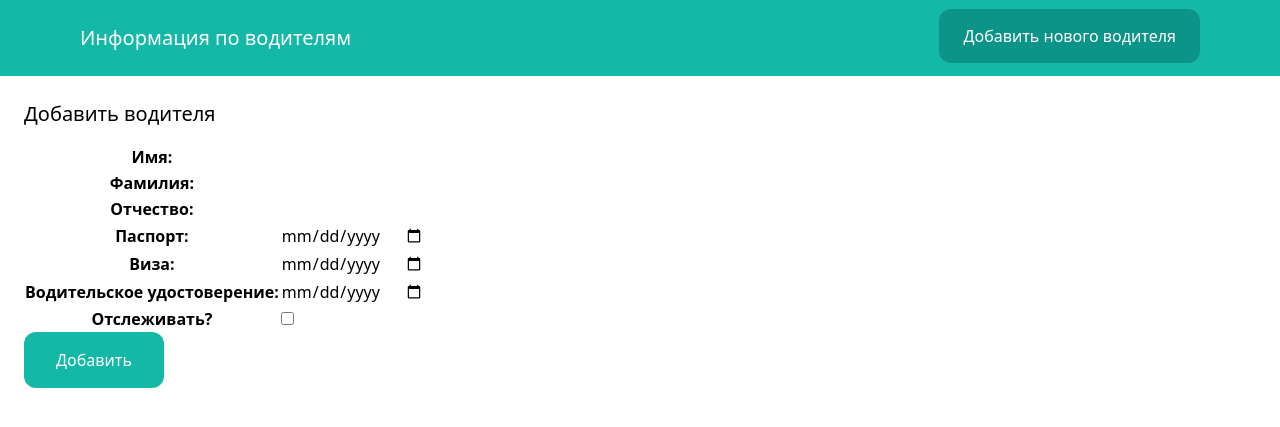
After one commit to Aleksei911/LAVTrans-2001-Django-project-, a Django app: template lavtrans/database/templates/database/drivers/add_driver.html in a window 1280 px wide. The commit adds this page. Shown: the top 427 px of the page. Run offline with Django 4.2, Linux system fonts and the light colour scheme; the template is opened without the code that fills it, so the values that code supplies are empty; some libraries are stand-ins or nearby versions.

Commit message:
added templates and views for add driver

```diff
--- a/lavtrans/database/templates/database/cars/add_car.html
+++ b/lavtrans/database/templates/database/cars/add_car.html
@@ -1,4 +1,4 @@
-{% extends 'database/base.html'%}
+{% extends 'database/cars/base_for_cars.html'%}
 
 {% block title %}
 Добавить транспортное средство
--- a/lavtrans/database/templates/database/cars/cars.html
+++ b/lavtrans/database/templates/database/cars/cars.html
@@ -1,4 +1,4 @@
-{% extends 'database/base.html'%}
+{% extends 'database/cars/base_for_cars.html'%}
 
 {% block title %}
 Транспортные средства
--- a/lavtrans/database/templates/database/cars/edit_car.html
+++ b/lavtrans/database/templates/database/cars/edit_car.html
@@ -1,4 +1,4 @@
-{% extends 'database/base.html'%}
+{% extends 'database/cars/base_for_cars.html'%}
 
 {% block title %}
 Редактирование данных
--- /dev/null
+++ b/lavtrans/database/templates/database/drivers/add_driver.html
@@ -0,0 +1,64 @@
+{% extends 'database/drivers/base_for_drivers.html'%}
+
+{% block title %}
+Добавить водителя
+{% endblock %}
+
+{% block content %}
+<div class="py-6 px-6">
+    <h1 class="mb-4 text-xl">Добавить водителя</h1>
+
+    <form method="post" action=".">
+        {% csrf_token %}
+
+        <table>
+            <tbody>
+            <tr>
+                <th><label for="id_name">Имя:</label></th>
+                <td>
+                    <input type="text" name="name" maxlength="20" required="" id="id_name">
+                </td>
+            </tr>
+            <tr>
+                <th><label for="id_last_name">Фамилия:</label></th>
+                <td>
+                    <input type="text" name="last_name" maxlength="20" required="" id="id_last_name">
+                </td>
+            </tr>
+            <tr>
+                <th><label for="id_middle_name">Отчество:</label></th>
+                <td>
+                    <input type="text" name="middle_name" maxlength="20" required="" id="id_middle_name">
+                </td>
+            </tr>
+            <tr>
+                <th><label for="id_passport">Паспорт:</label></th>
+                <td>
+                    <input type="date" name="passport" id="id_passport">
+                </td>
+            </tr>
+            <tr>
+                <th><label for="id_visa">Виза:</label></th>
+                <td>
+                    <input type="date" name="visa" id="id_visa">
+                </td>
+            </tr>
+            <tr>
+                <th><label for="id_driver_card">Водительское удостоверение:</label></th>
+                <td>
+                    <input type="date" name="driver_card" id="id_driver_card">
+                </td>
+            </tr>
+            <tr>
+                <th><label for="id_active">Отслеживать?</label></th>
+                <td>
+                    <input type="checkbox" name="active" id="id_active">
+                </td>
+            </tr>
+            </tbody>
+        </table>
+
+        <button class="py-4 px-8 bg-teal-500 text-white rounded-xl">Добавить</button>
+    </form>
+</div>
+{% endblock %}
--- /dev/null
+++ b/lavtrans/database/templates/database/drivers/base_for_drivers.html
@@ -0,0 +1,32 @@
+<!doctype html>
+<html>
+    <head>
+      <meta charset="UTF-8">
+      <meta name="viewport" content="width=device-width, initial-scale=1.0">
+      <script src="https://cdn.tailwindcss.com"></script>
+        <title>{% block title %}{% endblock %}</title>
+    </head>
+    <body>
+      <nav class="py-6 px-20 flex justify-between bg-teal-500">
+          <a href="{% url 'drivers' %}" class="text-white text-xl">Информация по водителям</a>
+
+          <div class="space-x-4">
+              <a href="{% url 'add_driver' %}" class="py-4 px-6 bg-teal-600 rounded-xl text-white">Добавить нового водителя</a>
+          </div>
+      </nav>
+
+      {% if messages %}
+        <div class="py-6 px-6">
+            {% for message in messages %}
+                <div class="py-4 px-4 bg-teal-300 text-white rounded-xl">
+                    {{ message }}
+                </div>
+            {% endfor %}
+        </div>
+      {% endif %}
+
+    {% block content %}
+    {% endblock %}
+
+    </body>
+</html>
--- a/lavtrans/database/templates/database/drivers/drivers.html
+++ b/lavtrans/database/templates/database/drivers/drivers.html
@@ -1,4 +1,4 @@
-{% extends 'database/base.html'%}
+{% extends 'database/drivers/base_for_drivers.html'%}
 
 {% block title %}
 Водители
--- a/lavtrans/database/urls.py
+++ b/lavtrans/database/urls.py
@@ -1,6 +1,6 @@
 from django.urls import include, path
 from rest_framework import routers
-from .views import CarViewSet, DriverViewSet, cars, car_edit, add_car, drivers
+from .views import CarViewSet, DriverViewSet, cars, car_edit, add_car, drivers, add_driver
 
 router = routers.DefaultRouter()
 
@@ -14,4 +14,5 @@ urlpatterns = [
     path('add-card/', add_car, name='add_car'),
     path('<int:pk>/edit/', car_edit, name='car_edit'),
     path('voditeli/', drivers, name='drivers'),
+    path('add-driver/', add_driver, name='add_driver'),
 ]
```
Also changed, not shown: lavtrans/database/forms.py (+7 -1 lines), lavtrans/database/views.py (+18 -1 lines), lavtrans/database/templates/database/cars/base_for_cars.html (renamed from lavtrans/database/templates/database/base.html).
